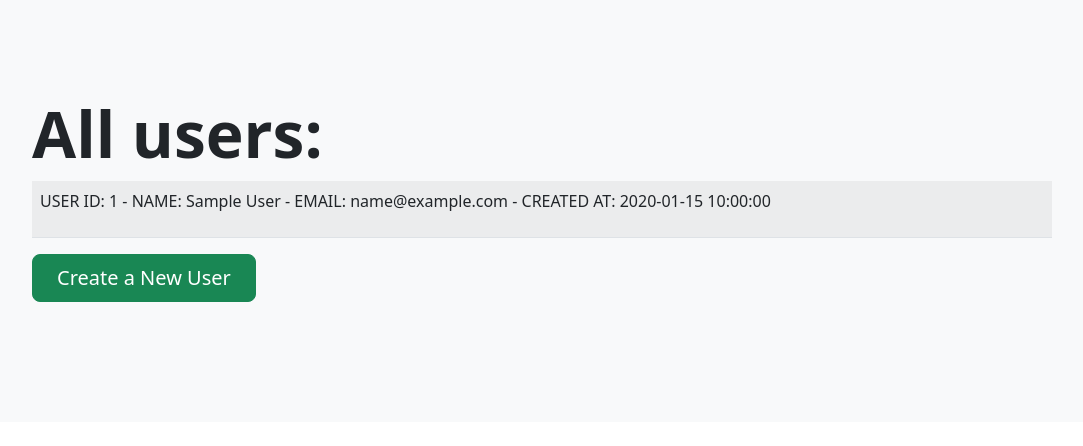
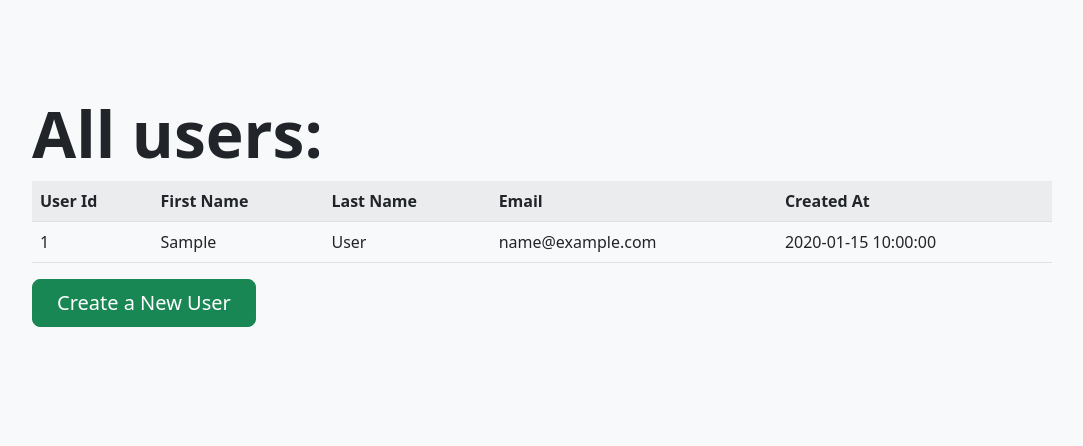
Before and after one commit to dreessen-n/users_cr, a Flask app: template templates/users.html in a window 1280 px wide. Shown: the top 446 px of the page, without its empty margins (98-1181 px from the left). Run offline with Flask 2, Linux system fonts and the light colour scheme; the template is opened without the code that fills it: most values are stand-ins (such as "Sample title", 1, 10 or a date in 2020).

Commit message:
Change into more complete tbl

```diff
--- a/templates/users.html
+++ b/templates/users.html
@@ -20,9 +20,20 @@
                 <div editable="rich">
                     <table class="table table-striped">
                         <tbody>
+                            <tr>
+                                <th>User Id</th>
+                                <th>First Name</th>
+                                <th>Last Name</th>
+                                <th>Email</th>
+                                <th>Created At</th>
+                            </tr>
                             {% for one_user in all_users %}
                             <tr>
-                                <td><p>USER ID: {{one_user.id}} - NAME: {{one_user.first_name}} {{one_user.last_name}} - EMAIL: {{one_user.email}} - CREATED AT: {{one_user.created_at}}</p></td>
+                                <td>{{one_user.id}}</td>
+                                <td>{{one_user.first_name}}</td>
+                                <td>{{one_user.last_name}}</td>
+                                <td>{{one_user.email}}</td>
+                                <td>{{one_user.created_at}}</td>
                             </tr>
                             {% endfor %}
                         </tbody>
```
